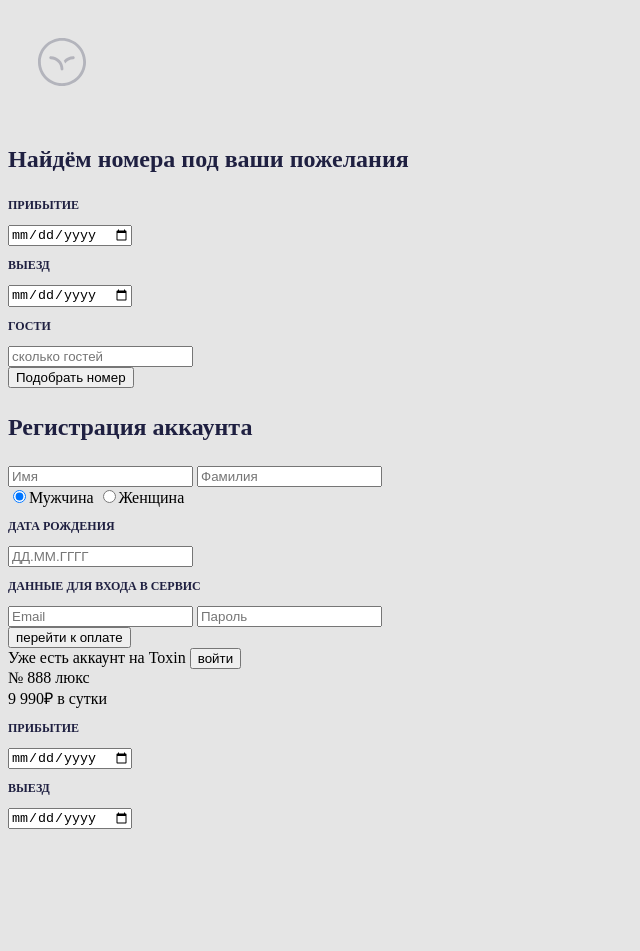
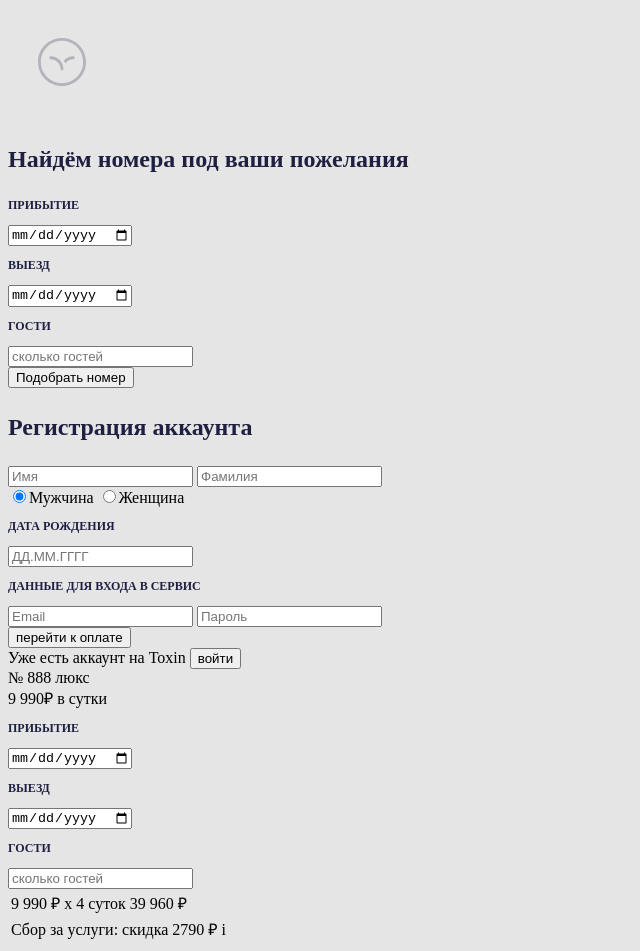
Before and after one commit to ZoricmaTs/FSD2, a plain HTML site: page cards.html in a window 1280 px wide. Shown: the whole page, without its empty margins (0-640 px from the left). Before the commit the page ends 837 px from the top, so only its background shows below. Drawn offline with Linux system fonts and the light colour scheme.

Commit message:
таблица стоимости проживания

```diff
--- a/cards.html
+++ b/cards.html
@@ -105,6 +105,41 @@
 									<label for="exit_date"><h3 class="heading">выезд</h3></label>
 									<input type="date" name="exit_date" id="exit_date">
 								</div>
+								<!-- количество гостей -->
+								<div class="guests_field">
+									<label for="guest"><h3 class="heading">гости</h3></label>
+									<input type="text" id="guest" name="guest" list="guests" placeholder="сколько гостей">
+										<datalist id="guests">
+											<option value="1 гость"></option>
+											<option value="2 гостя"></option>
+											<option value="3 гостя"></option>
+											<option value="4 гостя"></option>
+											<option value="5 гостя"></option>
+										</datalist>
+								</div>
+								<div class="order-table">
+									<table class="table-info">
+										<tbody>
+											<tr class="table-info_row">
+												<td class="table-info_price">
+													<span class="table-info_price-room">9 990</span>
+													<span class="table-info_currency">₽</span>
+													<span class="table-info_stay-of-days">x 4 суток</span>
+													<span class="table-info-price_room">39 960</span>
+													<span class="table-info_currency">₽</span>
+												</td>
+											</tr>
+											<tr class="table-info_row">
+												<td class="table-info_price">
+													<span class="table-info_disconte">Сбор за услуги: скидка </span>
+													<span class="table-info_disconte-sum">2790</span>
+													<span class="table-info_currency">₽</span>
+													<span class="price_ information">i</span>
+												</td>
+											</tr>
+										</tbody>
+									</table>
+								</div>
 							</form>
 						</div>
 						<div class="row"> <!-- вход в личный кабинет-->
```
